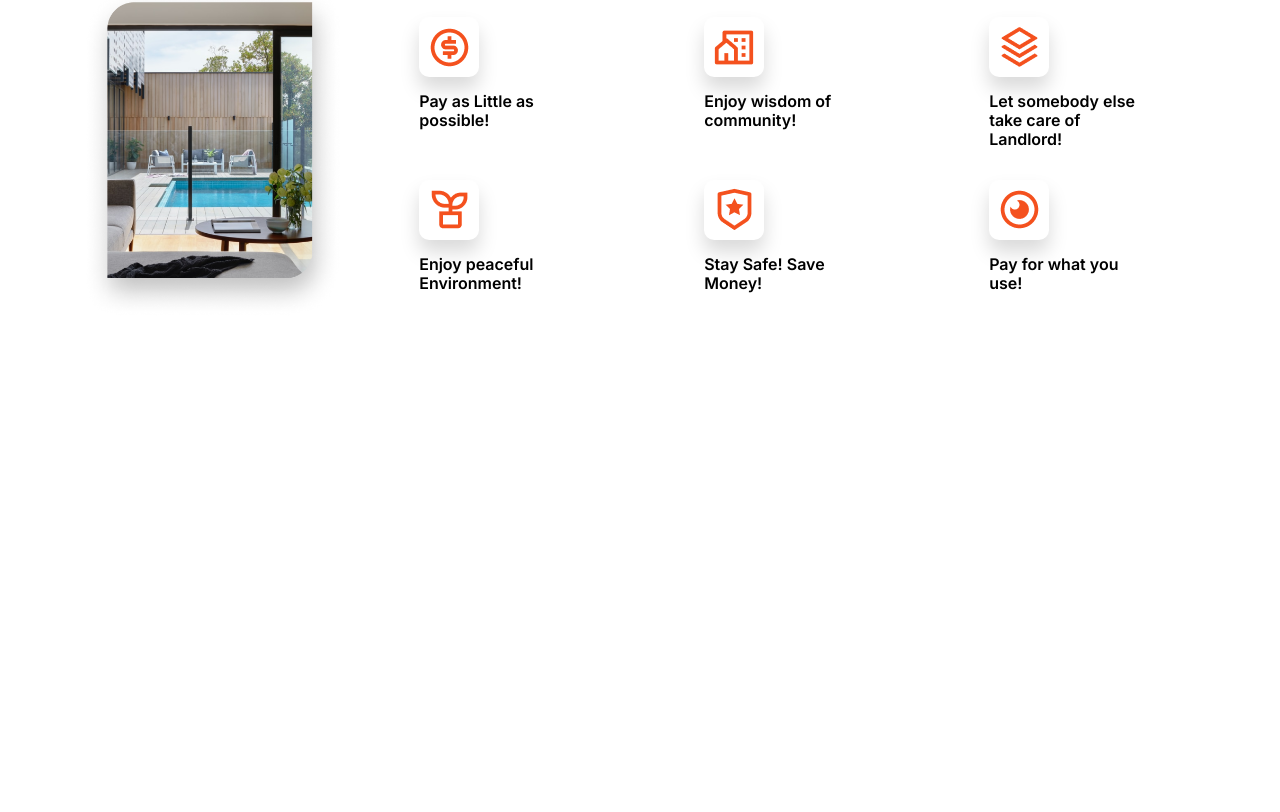
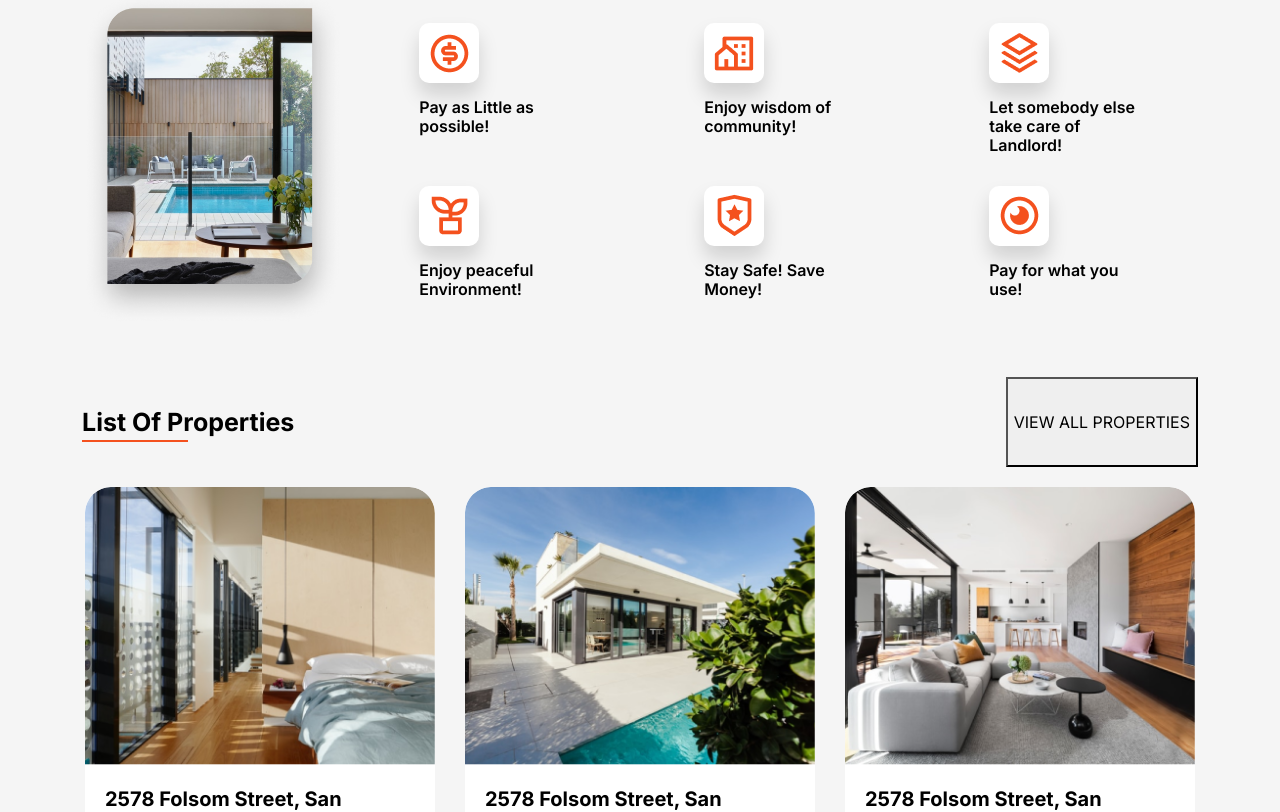
Before and after one commit to Kayzubi/home_rentals, a React (Create React App) app: page / in a window 1280 px wide. Shown: the part 877-1689 px from the top of the page. Before the commit the page ends 1198 px from the top, so only its background shows below. Built offline with nearby package versions, Linux system fonts and the light colour scheme.

Commit message:
complete property card styling

```diff
--- a/src/App.scss
+++ b/src/App.scss
@@ -84,7 +84,7 @@ a {
 }
 
 body {
-  background: white;
+  background: #f5f5f5;
   line-height: 1;
   color: black;
   font-family: 'Inter', sans-serif;
@@ -135,7 +135,7 @@ img {
 
 .heading__secondary {
   font-weight: 700;
-  font-size: 20px;
+  font-size: 25px;
   text-transform: capitalize;
   position: relative;
   width: max-content;
--- a/src/components/Hero/hero.module.scss
+++ b/src/components/Hero/hero.module.scss
@@ -3,6 +3,8 @@
   height: 95vh;
   background-size: auto;
   background-position: center;
+  background-size: cover;
+  background-repeat: no-repeat;
   background-image: url('../../assets/images/Hero.jpg');
   position: relative;
 }
--- /dev/null
+++ b/src/components/Properties/PropertiesList.jsx
@@ -0,0 +1,20 @@
+import React from 'react'
+import properties from '../../properties'
+import PropertyCard from '../PropertyCard/PropertyCard'
+
+const PropertiesList = () => {
+  return (
+    <>
+      {properties.map((item, index) => (
+        <PropertyCard
+          key={index}
+          title={item.title}
+          price={item.price}
+          image={item.image}
+        />
+      ))}
+    </>
+  )
+}
+
+export default PropertiesList
--- /dev/null
+++ b/src/components/PropertyCard/PropertyCard.jsx
@@ -0,0 +1,47 @@
+import React from 'react'
+import { Col } from 'reactstrap'
+import { icons } from '../../assets/images'
+import styles from './propertyCard.module.scss'
+import { motion } from 'framer-motion'
+import PropTypes from 'prop-types'
+
+const PropertyCard = ({ title, image, price }) => {
+  return (
+    <Col lg='4'>
+      <motion.div whileHover={{ scale: 1.1 }} className={styles.propertyCard}>
+        <div className={styles.image}>
+          <img src={image} alt='' />
+        </div>
+        <div className={styles.cardBody}>
+          <h4 className={styles.propertyName}>{title}</h4>
+          <div className={styles.propertyInfo}>
+            <p>Private Room</p>
+            <h2>${price}/Month</h2>
+          </div>
+        </div>
+        <div className={styles.propertyActions}>
+          <span>
+            <img src={icons.bed} alt='' />
+            <p>4</p>
+          </span>
+          <span>
+            <img src={icons.Shower} alt='' />
+            <p>4</p>
+          </span>
+          <span>
+            <img src={icons.Size} alt='' />
+            <p>4</p>
+          </span>
+        </div>
+      </motion.div>
+    </Col>
+  )
+}
+
+PropertyCard.propTypes = {
+  title: PropTypes.string.isRequired,
+  image: PropTypes.any.isRequired,
+  price: PropTypes.number.isRequired,
+}
+
+export default PropertyCard
--- /dev/null
+++ b/src/components/PropertyCard/propertyCard.module.scss
@@ -0,0 +1,55 @@
+.propertyCard {
+  width: 100%;
+  max-width: 350px;
+  margin: 20px auto;
+  background: #fff;
+  border-radius: 26px;
+  overflow: hidden;
+  cursor: pointer;
+
+  &:hover {
+    box-shadow: 0px 34.0693px 36.1986px rgba(0, 0, 0, 0.133714);
+  }
+}
+
+.cardBody {
+  padding: 20px;
+}
+
+.propertyName {
+  font-size: 20px;
+  font-weight: 700;
+  text-transform: capitalize;
+}
+
+.propertyInfo {
+  margin: 20px 0;
+
+  p {
+    text-transform: capitalize;
+    font-size: 16px;
+    font-weight: 300;
+    color: #818181;
+    margin: 5px 0;
+  }
+
+  h2 {
+    font-size: 23px;
+    font-weight: 700;
+    color: #f4511e;
+  }
+}
+
+.propertyActions {
+  display: grid;
+  grid-template-columns: repeat(3, 1fr);
+
+  span {
+    display: flex;
+    justify-content: center;
+    gap: 5px;
+    align-items: center;
+    padding: 15px 10px;
+    border: 1px solid #e4e4e4;
+  }
+}
--- /dev/null
+++ b/src/properties.js
@@ -0,0 +1,56 @@
+import { images } from './assets/images'
+
+const properties = [
+  {
+    image: images.Property1,
+    title: '2578 Folsom street, san francisco, CA, 94110',
+    price: 1200,
+  },
+  {
+    image: images.Property2,
+    title: '2578 Folsom street, san francisco, CA, 94110',
+    price: 1200,
+  },
+  {
+    image: images.Property3,
+    title: '2578 Folsom street, san francisco, CA, 94110',
+    price: 1200,
+  },
+  {
+    image: images.Property4,
+    title: '2578 Folsom street, san francisco, CA, 94110',
+    price: 1200,
+  },
+  {
+    image: images.Property5,
+    title: '2578 Folsom street, san francisco, CA, 94110',
+    price: 1200,
+  },
+  {
+    image: images.Property6,
+    title: '2578 Folsom street, san francisco, CA, 94110',
+    price: 1200,
+  },
+  {
+    image: images.Property1,
+    title: '2578 Folsom street, san francisco, CA, 94110',
+    price: 1200,
+  },
+  {
+    image: images.Property3,
+    title: '2578 Folsom street, san francisco, CA, 94110',
+    price: 1200,
+  },
+  {
+    image: images.Property2,
+    title: '2578 Folsom street, san francisco, CA, 94110',
+    price: 1200,
+  },
+  {
+    image: images.Property4,
+    title: '2578 Folsom street, san francisco, CA, 94110',
+    price: 1200,
+  },
+]
+
+export default properties
--- a/src/views/Home.jsx
+++ b/src/views/Home.jsx
@@ -1,13 +1,25 @@
 import React from 'react'
+import { Container, Row } from 'reactstrap'
 import Features from '../components/Features/Features'
-import Header from '../components/Header/Header'
 import Hero from '../components/Hero/Hero'
+import PropertiesList from '../components/Properties/PropertiesList'
 
 const Home = () => {
   return (
     <div>
       <Hero />
       <Features />
+      <section>
+        <Container>
+          <div className='d-flex justify-content-between align-utems-center '>
+            <h4 className='heading__secondary'>List of Properties</h4>
+            <button>View All Properties</button>
+          </div>
+          <Row>
+            <PropertiesList />
+          </Row>
+        </Container>
+      </section>
     </div>
   )
 }
```
Also changed, not shown: src/components/Features/features.module.scss (deleted).
